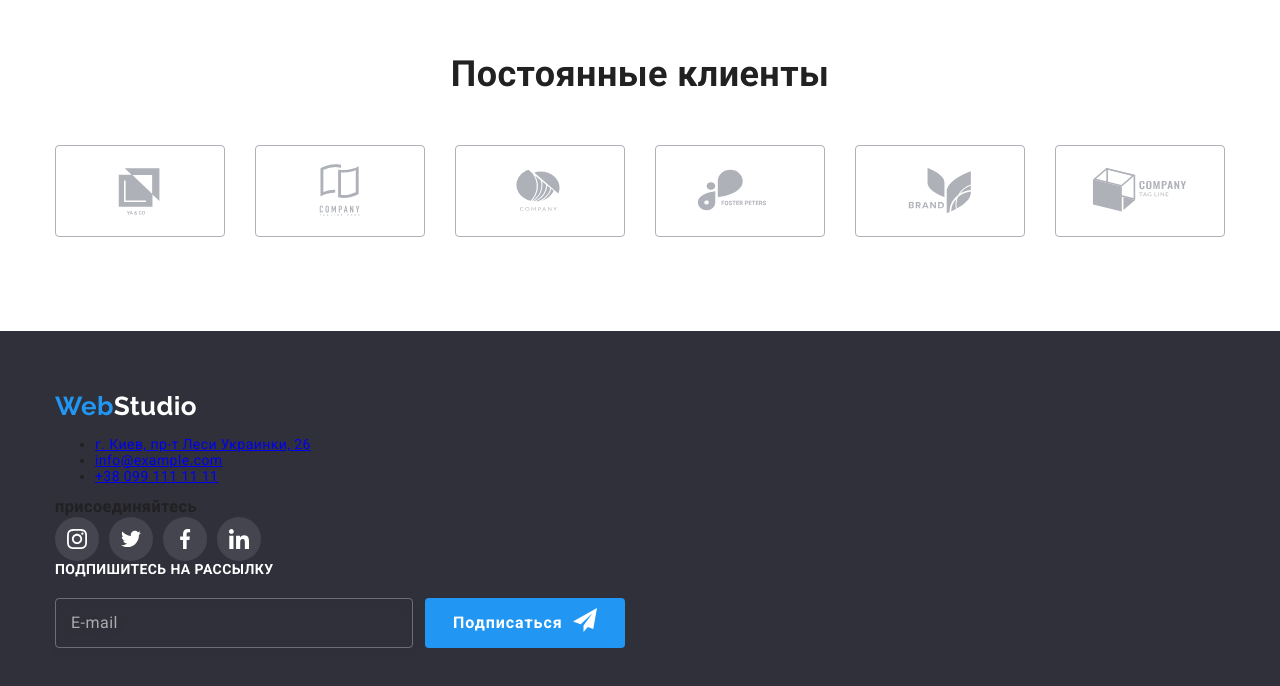
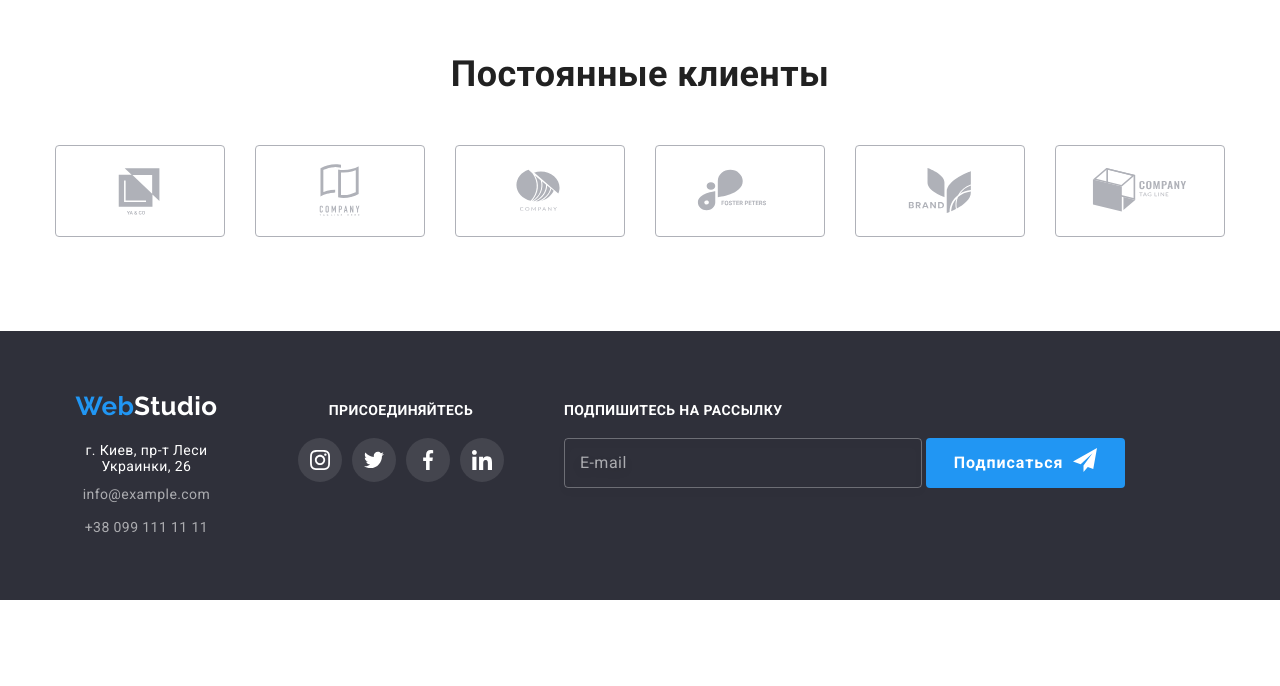
Before and after one commit to pelmeshek91/goit-markup-hw-08, a plain HTML site: page index.html in a window 1280 px wide. Shown: the part 2267-2953 px from the top of the page. After the commit the page ends 2867 px from the top, so only its background shows below. Drawn offline with nearby package versions, Linux system fonts and the light colour scheme.

Commit message:
edit footer

```diff
--- a/index.html
+++ b/index.html
@@ -436,7 +436,7 @@
             </address>
           </div>
           <div class="footer__social">
-            <h3 class="footer__title">присоединяйтесь</h3>
+            <h3 class="footer__subtitle">присоединяйтесь</h3>
             <ul class="socials">
               <li class="socials__item">
                 <a href="" class="socials__link socials__link--dark">
@@ -469,7 +469,7 @@
             </ul>
           </div>
           <form action="#" class="form">
-            <b class="form__subtitle">Подпишитесь на рассылку</b>
+            <h3 class="footer__subtitle">Подпишитесь на рассылку</h3>
             <div class="form__field">
               <input class="form__input" type="email" name="email" placeholder="E-mail" />
               <button class="btn btn__form" type="submit">
--- a/sass/layout/_footer-form.scss
+++ b/sass/layout/_footer-form.scss
@@ -1,21 +1,20 @@
-.form__subtitle {
-  @include text(false, false, 1.14, false, false, uppercase);
-
-  color: var(--main-title-color);
+.form {
+  display: flex;
+  flex-wrap: wrap;
+  align-items: center;
 }
 
 .form__field {
-  display: flex;
-  margin-top: 20px;
-
+  display: block;
+  justify-content: center;
   align-items: center;
 }
 
 .form__input {
+  // display: flex;
   height: 50px;
-  width: 358px;
+  width: 450px;
   padding: 15px;
-  margin-right: 12px;
   background-color: transparent;
   color: rgba(255, 255, 255, 0.6);
 
@@ -24,6 +23,10 @@
   filter: drop-shadow(0px 4px 4px rgba(0, 0, 0, 0.15));
   border-radius: 4px;
   outline: none;
+  margin-bottom: 20px;
+  @include mq(desk) {
+    width: 358px;
+  }
   &::placeholder {
     font-size: 16px;
     line-height: calc(20 / 16);
--- a/sass/layout/_footer.scss
+++ b/sass/layout/_footer.scss
@@ -2,44 +2,58 @@
   background-color: #2f303a;
   padding-bottom: 60px;
   padding-top: 60px;
+  text-align: center;
 }
 
-// .footer__overlay {
-//   display: flex;
-//   align-items: baseline;
-//   justify-content: space-between;
-// }
+.footer__overlay {
+  display: flex;
+  flex-wrap: wrap;
+  justify-content: center;
+  gap: 60px;
+  @include mq(tab) {
+    align-items: baseline;
+    justify-content: space-around;
+  }
+  @include mq(desk) {
+    flex-wrap: nowrap;
+    justify-content: space-between;
+  }
+}
+.footer__contact .logo {
+  display: block;
+  margin-bottom: 20px;
+}
 
-// .footer__address {
-//   margin-top: 20px;
-// }
-// .footer-list {
-//   @extend %list;
-// }
-// .footer-list__item:not(:last-child) {
-//   margin-bottom: 9px;
-// }
+.footer-list {
+  @extend %list;
+}
+.footer-list__item:not(:last-child) {
+  margin-bottom: 8px;
+  @include mq(desk) {
+    margin-bottom: 9px;
+  }
+}
 
-// .footer-list__link {
-//   @extend %link;
+.footer-list__link {
+  @extend %link;
 
-//   font-style: normal;
-//   line-height: 1.71;
-//   color: var(--accent-link);
-//   &--light {
-//     @extend %link;
+  font-style: normal;
+  line-height: 1.71;
+  color: var(--accent-link);
+  &--light {
+    @extend %link;
 
-//     color: var(--main-title-color);
-//   }
-//   &:hover,
-//   :focus {
-//     color: var(--accent-color);
-//   }
-// }
+    color: var(--main-title-color);
+  }
+  &:hover,
+  :focus {
+    color: var(--accent-color);
+  }
+}
 
-// .footer__title {
-//   @include text(false, 14px, false, false, false, uppercase);
+.footer__subtitle {
+  @include text(false, 14px, false, false, center, uppercase);
 
-//   color: var(--main-title-color);
-//   margin-bottom: 20px;
-// }
+  color: var(--main-title-color);
+  margin-bottom: 20px;
+}
```
Also changed, not shown: css/main.css, css/main.min.css, 2 other files.
